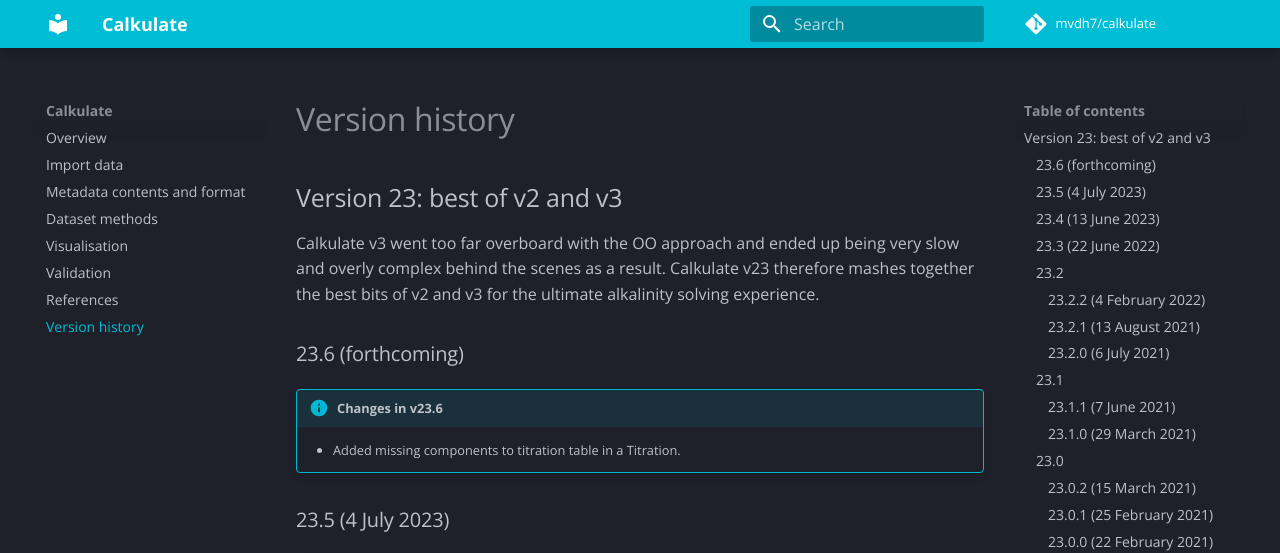
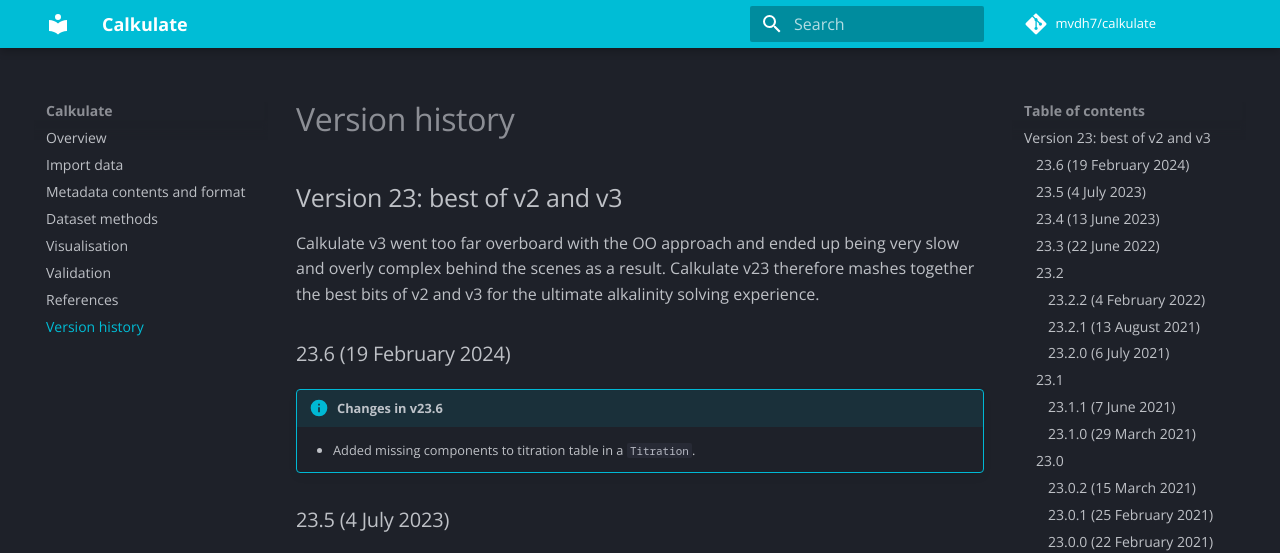
Before and after one commit to mvdh7/calkulate, an MkDocs documentation site: the page built from docs/versions.md, in a window 1280 px wide and 900 px high. Shown: the top 553 px of the window. Built offline with MkDocs 1.6.1 and Material for MkDocs 9.7.7, drawn with Linux system fonts in a browser that asks for light colours; comment, search, counter and statistics services are not loaded.

Commit message:
Add release date

```diff
--- a/docs/versions.md
+++ b/docs/versions.md
@@ -4,11 +4,11 @@
 
 Calkulate v3 went too far overboard with the OO approach and ended up being very slow and overly complex behind the scenes as a result.  Calkulate v23 therefore mashes together the best bits of v2 and v3 for the ultimate alkalinity solving experience.
 
-### 23.6 (forthcoming)
+### 23.6 (19 February 2024)
 
 !!! info "Changes in v23.6"
 
-    * Added missing components to titration table in a Titration.
+    * Added missing components to titration table in a `Titration`.
 
 ### 23.5 (4 July 2023)
 
```
